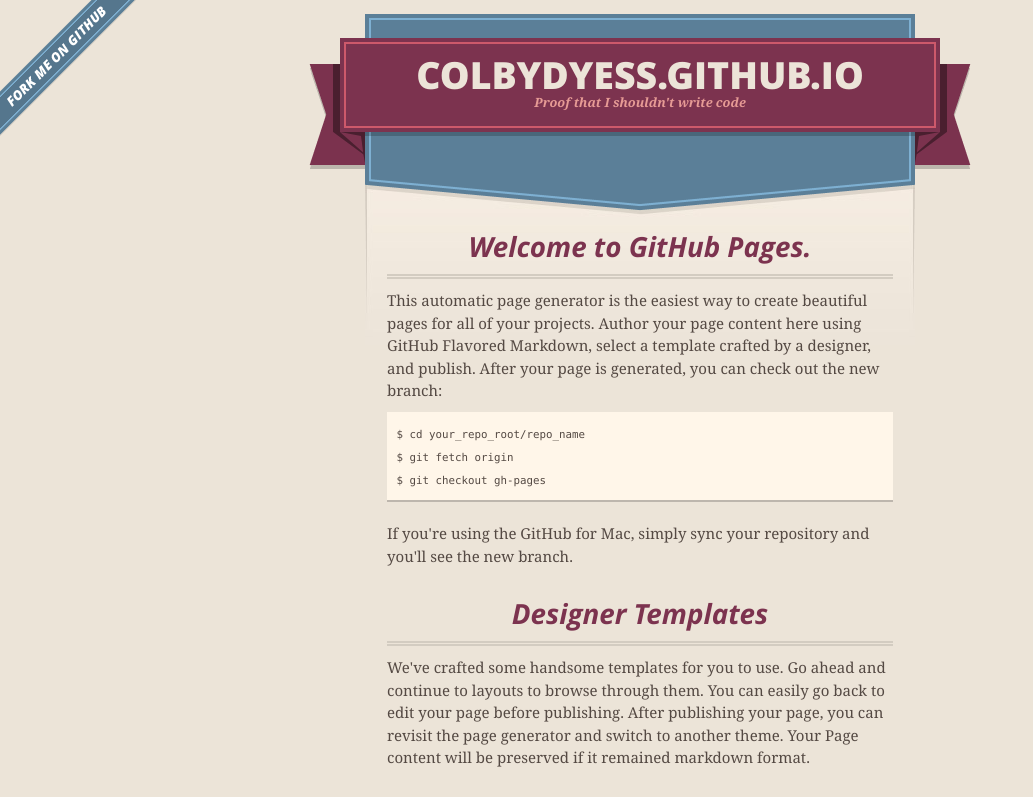
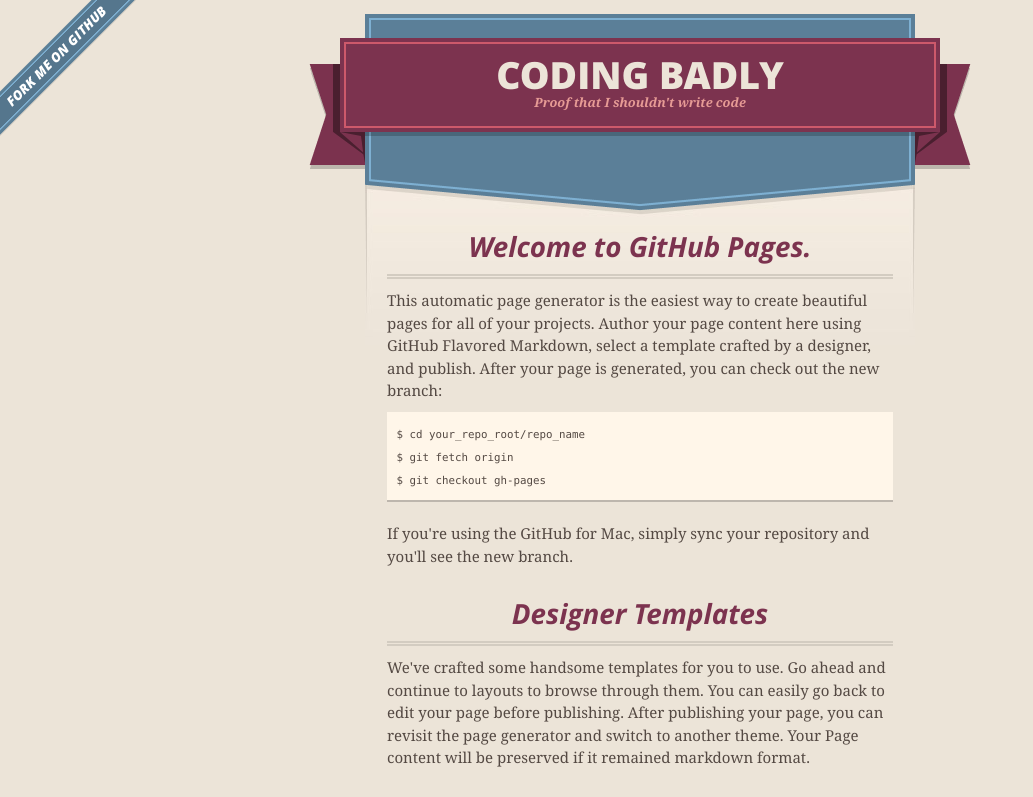
Before and after one commit to ColbyDyess/colbydyess.github.io, a plain HTML site: page index.html in a window 1280 px wide. Shown: the top 797 px of the page, without its empty margins (0-1033 px from the left). Drawn offline with nearby package versions, Linux system fonts and the light colour scheme.

Commit message:
Update index.html

```diff
--- a/index.html
+++ b/index.html
@@ -27,7 +27,7 @@
       <header>
         <span class="ribbon-outer">
           <span class="ribbon-inner">
-            <h1>Colbydyess.github.io</h1>
+            <h1>Coding Badly</h1>
             <h2>Proof that I shouldn&#39;t write code</h2>
           </span>
           <span class="left-tail"></span>
```
